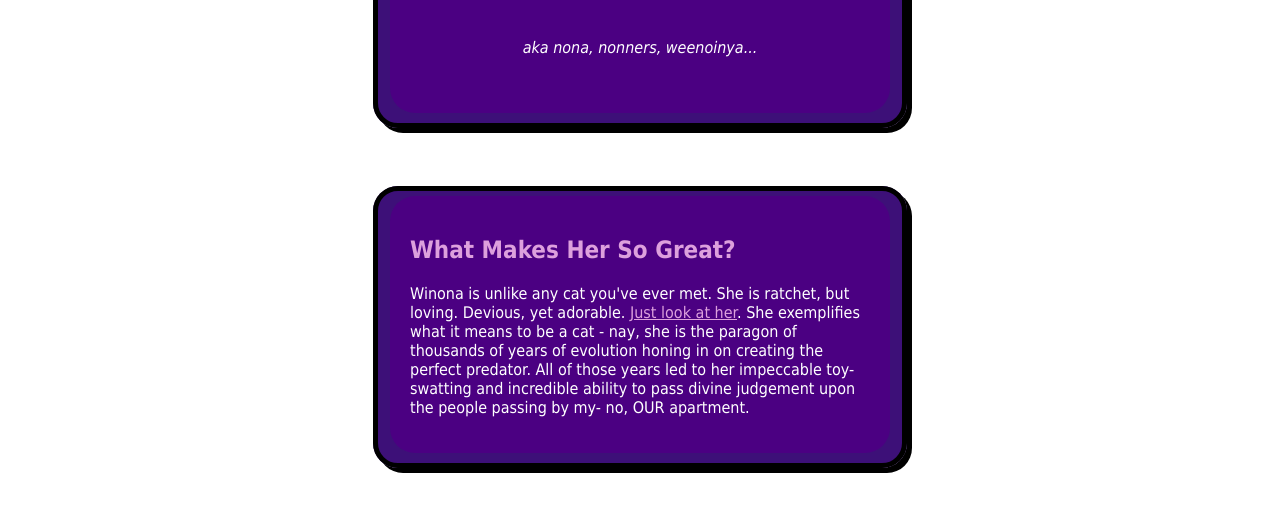
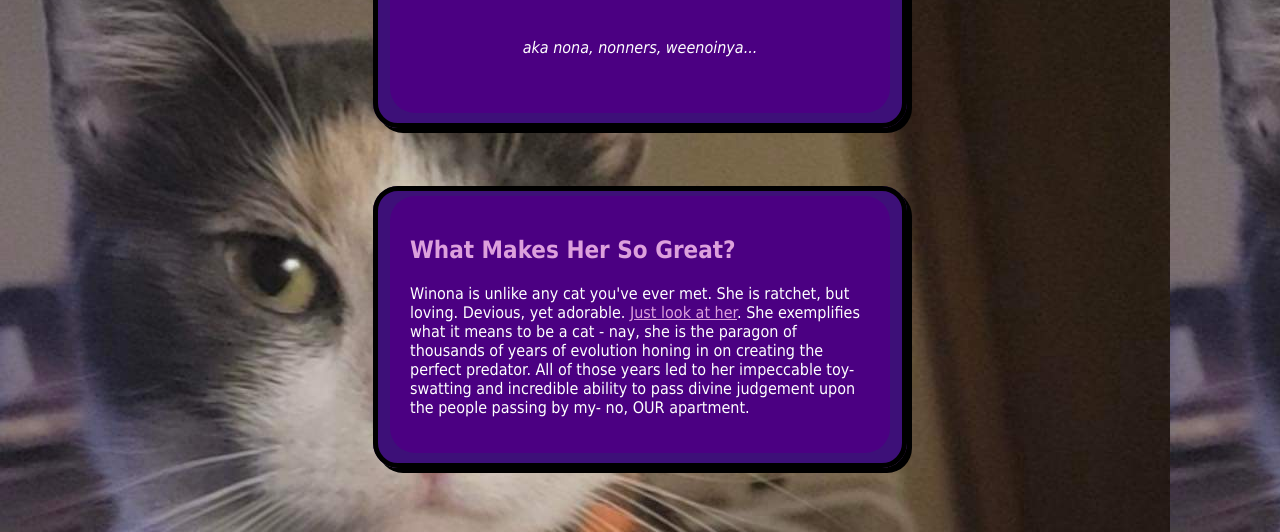
Before and after one commit to aoifebee/aoifebee.github.io, a plain HTML site: page index.html in a window 1280 px wide. Shown: the part 268-800 px from the top of the page. Drawn offline with Linux system fonts and the light colour scheme.

Commit message:
Update styles.css
fix typo

```diff
--- a/styles.css
+++ b/styles.css
@@ -10,7 +10,7 @@ fieldset {
 }
 
 body {
-	background-image: url(gallery/003.jpg);
+	background-image: url(gallery/003.jpeg);
 }
 
 p {
```
